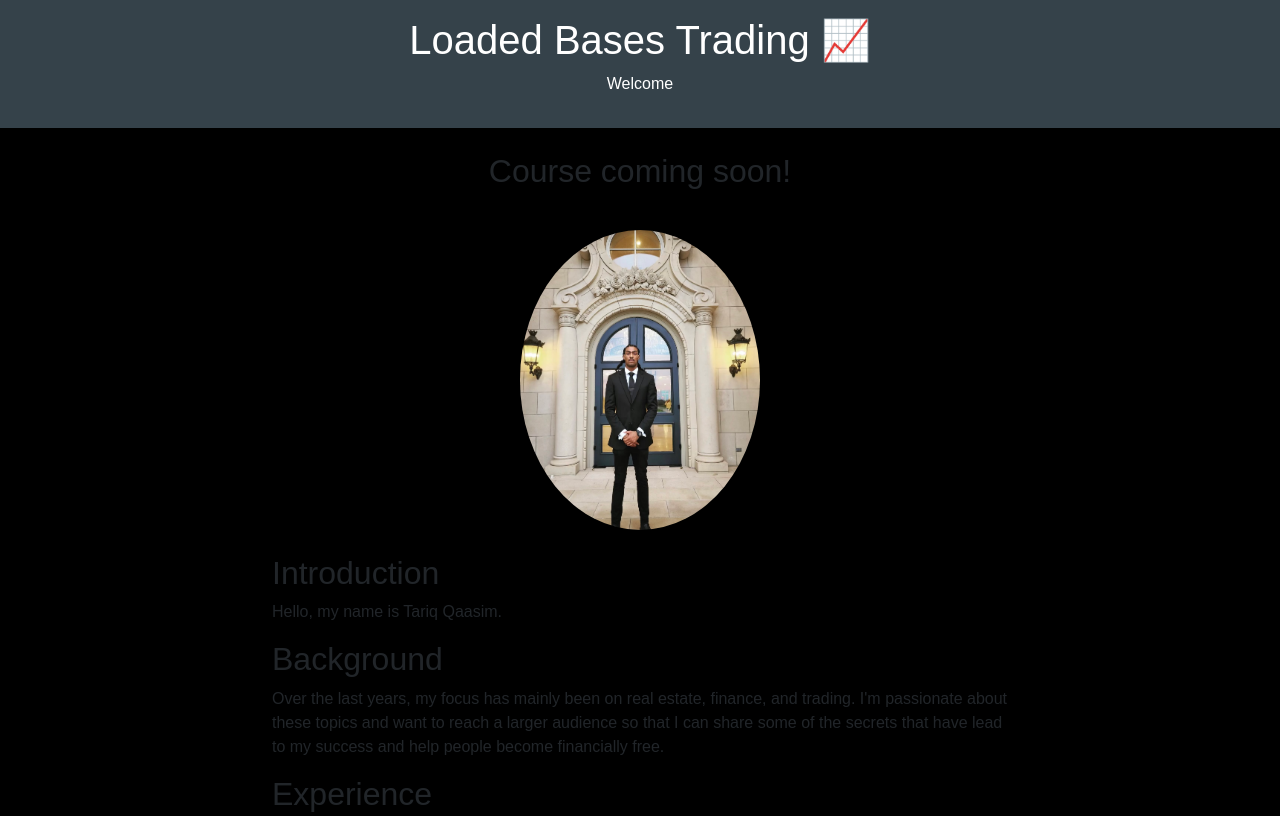
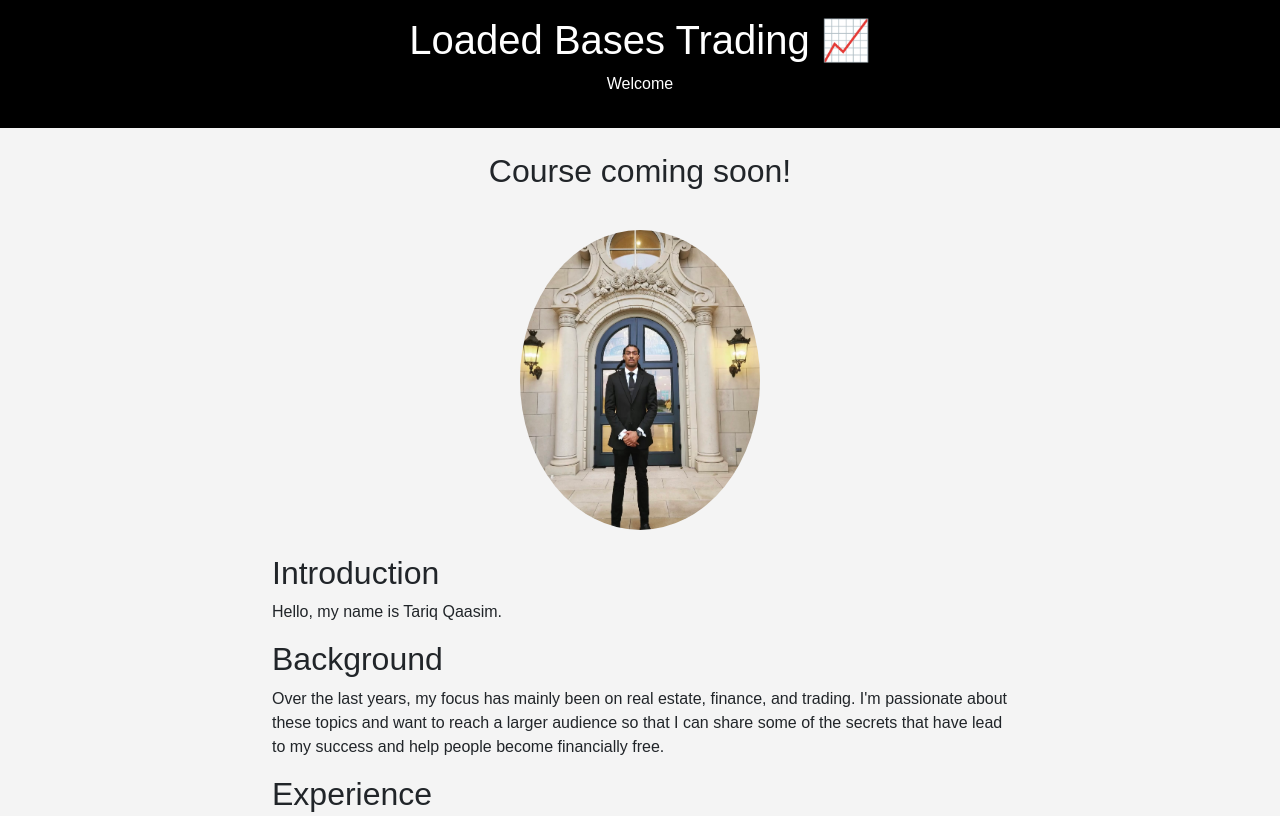
Before and after one commit to Loaded-Bases-Trading/loaded-bases-trading.github.io, a plain HTML site: page index.html in a window 1280 px wide. Shown: the top 816 px of the page. Drawn offline with nearby package versions, Linux system fonts and the light colour scheme.

Commit message:
Update index.html

```diff
--- a/index.html
+++ b/index.html
@@ -8,10 +8,10 @@
     <style>
         body {
             font-family: Arial, sans-serif;
-            background-color: #000000;
+            background-color: #f4f4f4;
         }
         header {
-            background-color: #35424a;
+            background-color: #000000;
             color: white;
             text-align: center;
             padding: 1em;
```
